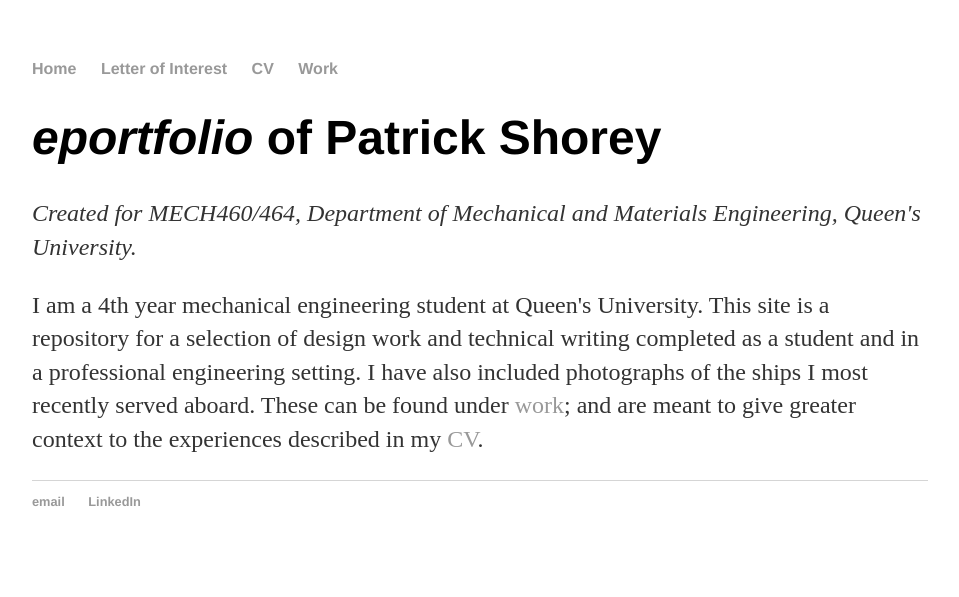
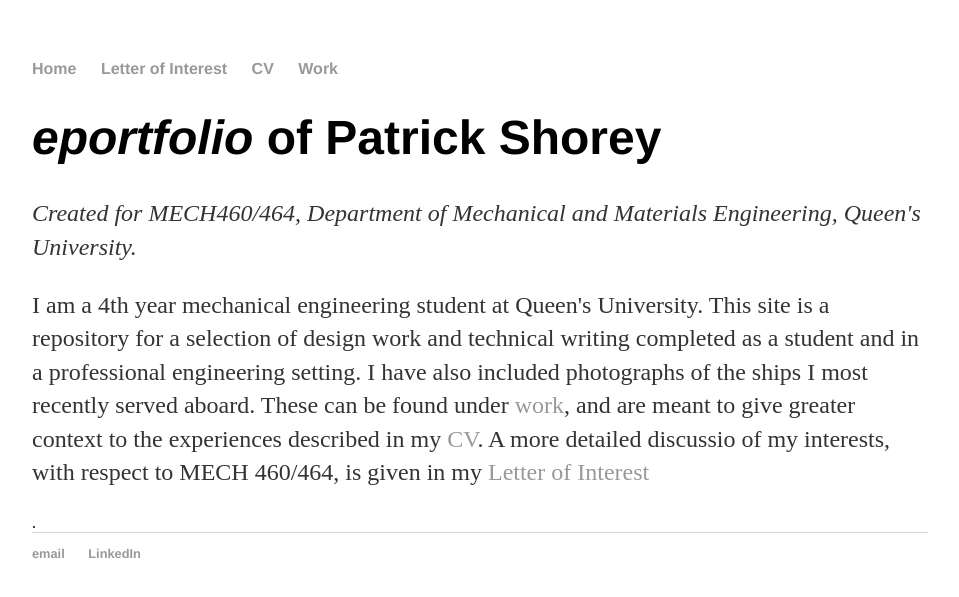
Before and after one commit to LurkingH0rr0r/LurkingH0rr0r.github.io, a Jekyll site: the page built from index.html, in a window 1280 px wide. Shown: the top 597 px of the page, without its empty margins (160-1119 px from the left). Built offline with Jekyll 4.4.1, drawn with Linux system fonts in a browser that asks for light colours.

Commit message:
Update index.html

```diff
--- a/index.html
+++ b/index.html
@@ -5,5 +5,5 @@ title: Patrick Shorey, eportfolio
 <div class="blurb">
 	<h1><em>eportfolio</em> of Patrick Shorey</h1>
 	<p><em>Created for MECH460/464, Department of Mechanical and Materials Engineering, Queen's University.</em></p>
-	<p>I am a 4th year mechanical engineering student at Queen's University. This site is a repository for a selection of design work and technical writing completed as a student and in a professional engineering setting. I have also included photographs of the ships I most recently served aboard. These can be found under <a href="/blog">work</a>; and are meant to give greater context to the experiences described in my <a href="https://docs.google.com/viewer?url=https://github.com/Patrick-Shorey/Patrick-Shorey.github.io/raw/master/pdfs/resume.pdf">CV</a>.</p>
+	<p>I am a 4th year mechanical engineering student at Queen's University. This site is a repository for a selection of design work and technical writing completed as a student and in a professional engineering setting. I have also included photographs of the ships I most recently served aboard. These can be found under <a href="/blog">work</a>, and are meant to give greater context to the experiences described in my <a href="https://docs.google.com/viewer?url=https://github.com/Patrick-Shorey/Patrick-Shorey.github.io/raw/master/pdfs/resume.pdf">CV</a>. A more detailed discussio of my interests, with respect to MECH 460/464, is given in my <a href="https://docs.google.com/viewer?url=https://github.com/Patrick-Shorey/Patrick-Shorey.github.io/raw/master/pdfs/coverletter-MECH462.pdf">Letter of Interest</a></p>.
 </div><!-- /.blurb -->
```
